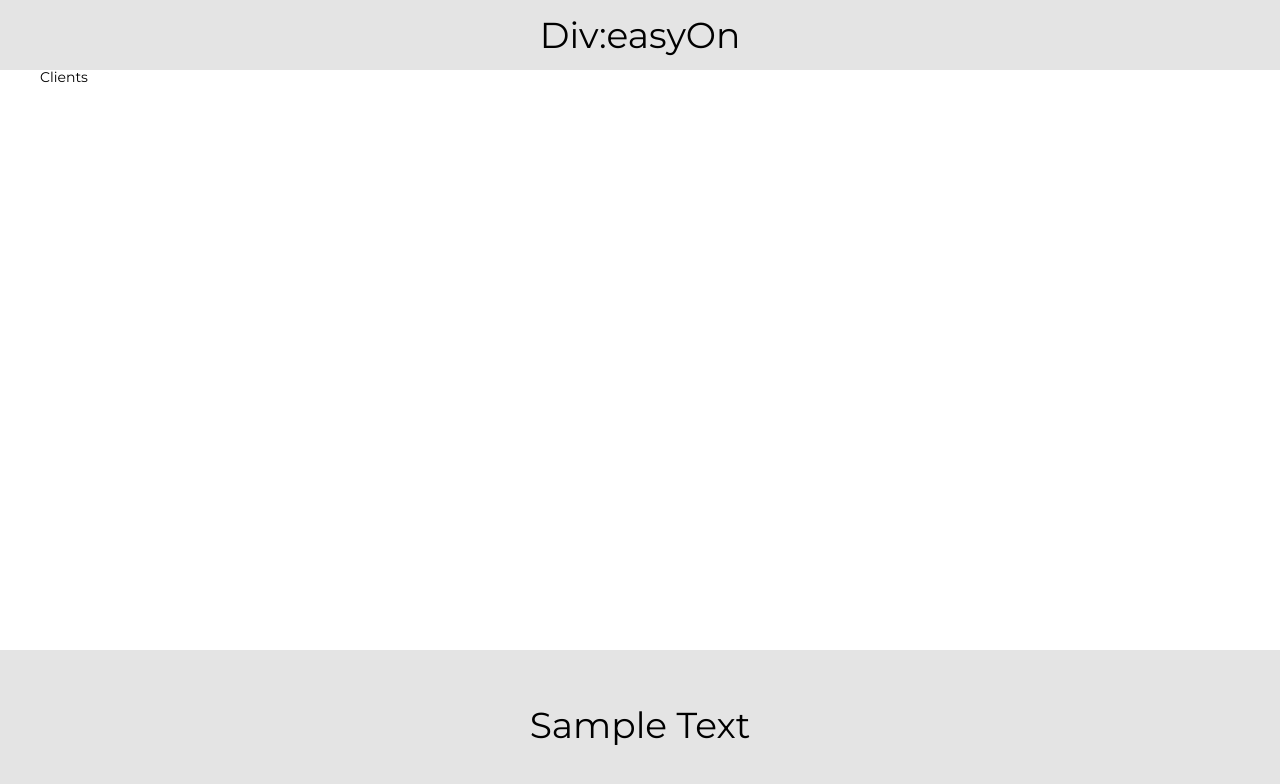
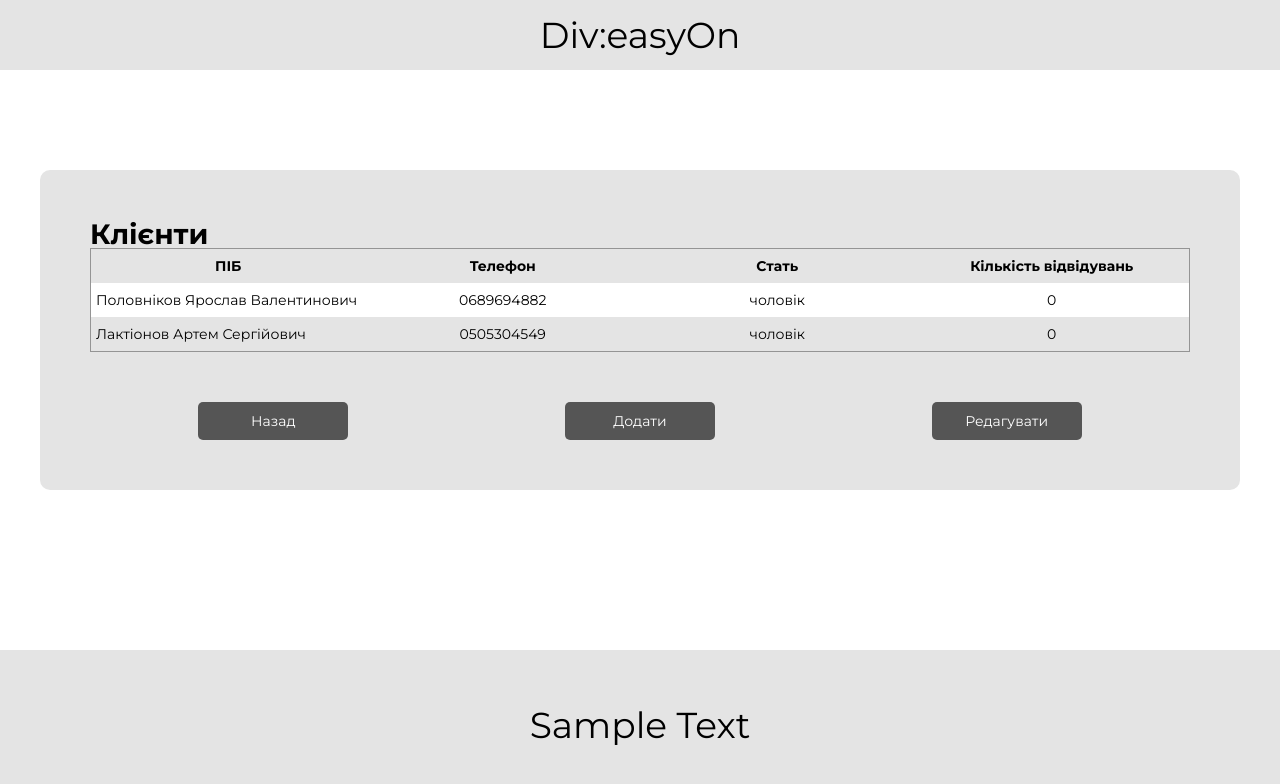
Before and after one commit to Ri4Chaard/Barbershop, a React (Create React App) app in the folder client/: page /clients in a window 1280 px wide. Shown: the top 784 px of the page. Built offline with nearby package versions, Linux system fonts and the light colour scheme.

Commit message:
Clients table added

```diff
--- a/client/src/pages/Clients.jsx
+++ b/client/src/pages/Clients.jsx
@@ -1,11 +1,59 @@
-import React from "react";
+import React, { useContext, useState } from "react";
+import "../styles/clients.css";
 import { Container } from "../components/UI/container/Container";
+import { Context } from "..";
+import { LinkButton } from "../components/UI/button/LinkButton";
+import { Link } from "react-router-dom";
 
 export const Clients = () => {
+    const { client } = useContext(Context);
+
+    const [selectedRow, setSelectedRow] = useState(null);
     return (
-        <div>
+        <div className="clients">
             <Container>
-                <div>Clients</div>
+                <div className="clients__content">
+                    <div className="clients__table">
+                        <h1>Клієнти</h1>
+                        <table>
+                            <tbody>
+                                <tr>
+                                    <th>ПІБ</th>
+                                    <th>Телефон</th>
+                                    <th>Стать</th>
+                                    <th>Кількість відвідувань</th>
+                                </tr>
+                                {client.clients.map((cl) => (
+                                    <tr
+                                        key={cl.id}
+                                        style={
+                                            selectedRow == cl.id
+                                                ? { backgroundColor: "yellow" }
+                                                : {}
+                                        }
+                                        onClick={() => {
+                                            selectedRow == cl.id
+                                                ? setSelectedRow(null)
+                                                : setSelectedRow(cl.id);
+                                        }}
+                                    >
+                                        <td>{cl.pib}</td>
+                                        <td>{cl.phone}</td>
+                                        <td>{cl.gender}</td>
+                                        <td>{cl.numOfVisists}</td>
+                                    </tr>
+                                ))}
+                            </tbody>
+                        </table>
+                    </div>
+                    <div className="clients__buttons">
+                        <Link key="/menu" to="/menu">
+                            <LinkButton>Назад</LinkButton>
+                        </Link>
+                        <LinkButton>Додати</LinkButton>
+                        <LinkButton>Редагувати</LinkButton>
+                    </div>
+                </div>
             </Container>
         </div>
     );
--- a/client/src/styles/App.css
+++ b/client/src/styles/App.css
@@ -33,3 +33,29 @@ footer {
     justify-content: center;
     font-size: 36px;
 }
+
+/* Tables */
+table {
+    display: flex;
+    flex-direction: column;
+    border: 1px solid rgb(148, 148, 148);
+}
+tr {
+    display: flex;
+    align-items: center;
+}
+td,
+th {
+    flex: 1 1 100%;
+    text-align: center;
+    padding: 10px 5px;
+}
+td:first-child {
+    text-align: left;
+}
+tr:nth-child(even) {
+    background-color: #fff;
+}
+tr:nth-child(odd) {
+    background-color: rgb(228, 228, 228);
+}
--- /dev/null
+++ b/client/src/styles/clients.css
@@ -0,0 +1,17 @@
+.clients {
+    position: relative;
+    display: flex;
+}
+.clients__content {
+    display: flex;
+    flex-direction: column;
+    margin: 100px 0 0;
+    padding: 50px;
+    border-radius: 10px;
+    background-color: rgb(228, 228, 228);
+}
+.clients__buttons {
+    margin: 50px 0 0 0;
+    display: flex;
+    justify-content: space-around;
+}
```
